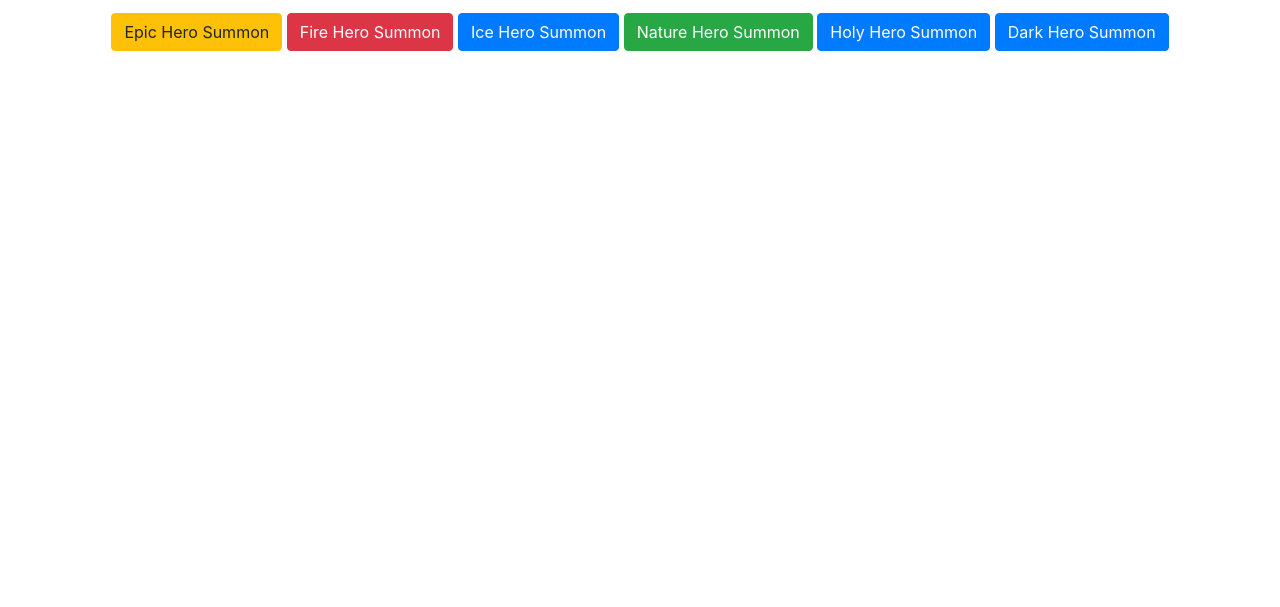
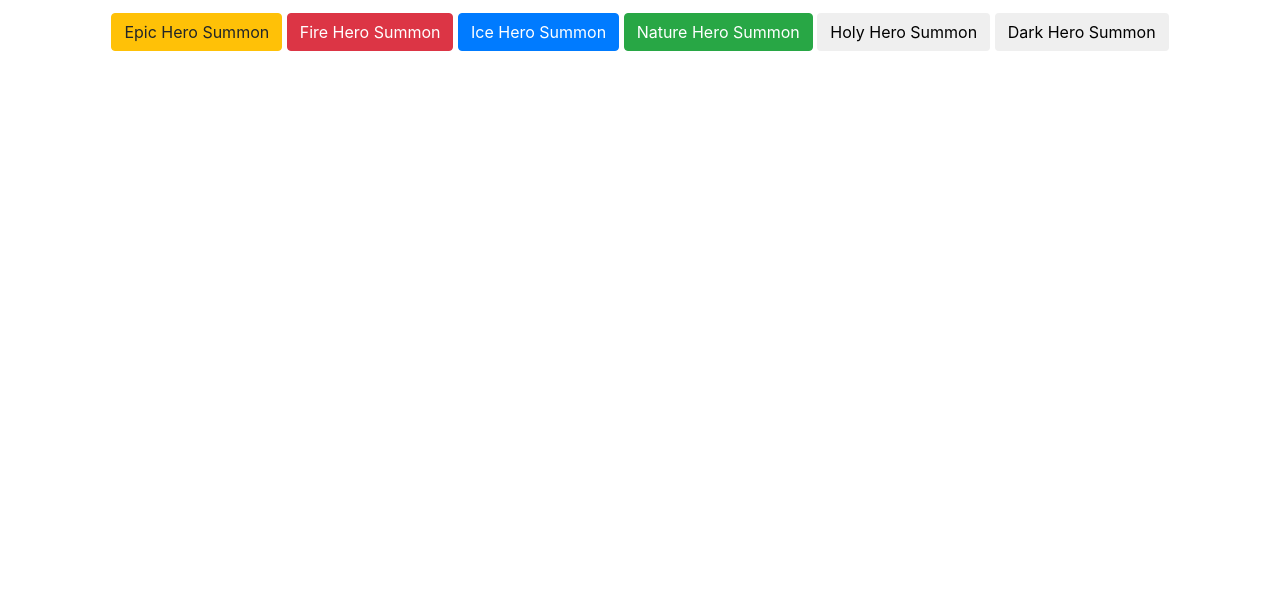
Before and after one commit to NolanDalton/NolanDalton.github.io, a website: page index.html in a window 1280 px wide. Shown: the part 193-800 px from the top of the page. Drawn offline with Linux system fonts and the light colour scheme.

Commit message:
Update index.html

```diff
--- a/index.html
+++ b/index.html
@@ -46,8 +46,8 @@
           <button onClick="summonFire()" id="Fire-Button" type="button" color="red" class="btn btn-danger">Fire Hero Summon</button>
           <button onClick="summonIce()" id="Ice-Button" type="button" class="btn btn-primary">Ice Hero Summon</button>
           <button onClick="summonNature()" id="Nature-Button" type="button" class="btn btn-success">Nature Hero Summon</button>
-          <button onClick="summonHoly()" id="Holy-Button" class="btn btn-primary" color="yellow">Holy Hero Summon</button>
-          <button onClick="summonDark()" id="Dark-Button" class="btn btn-primary" color="purple">Dark Hero Summon</button>
+          <button onClick="summonHoly()" id="Holy-Button" class="btn" color="yellow">Holy Hero Summon</button>
+          <button onClick="summonDark()" id="Dark-Button" class="btn" color="purple">Dark Hero Summon</button>
                     <script>
   /*        function SetProbability(){
               var probabilitilized = new Probability(
```
